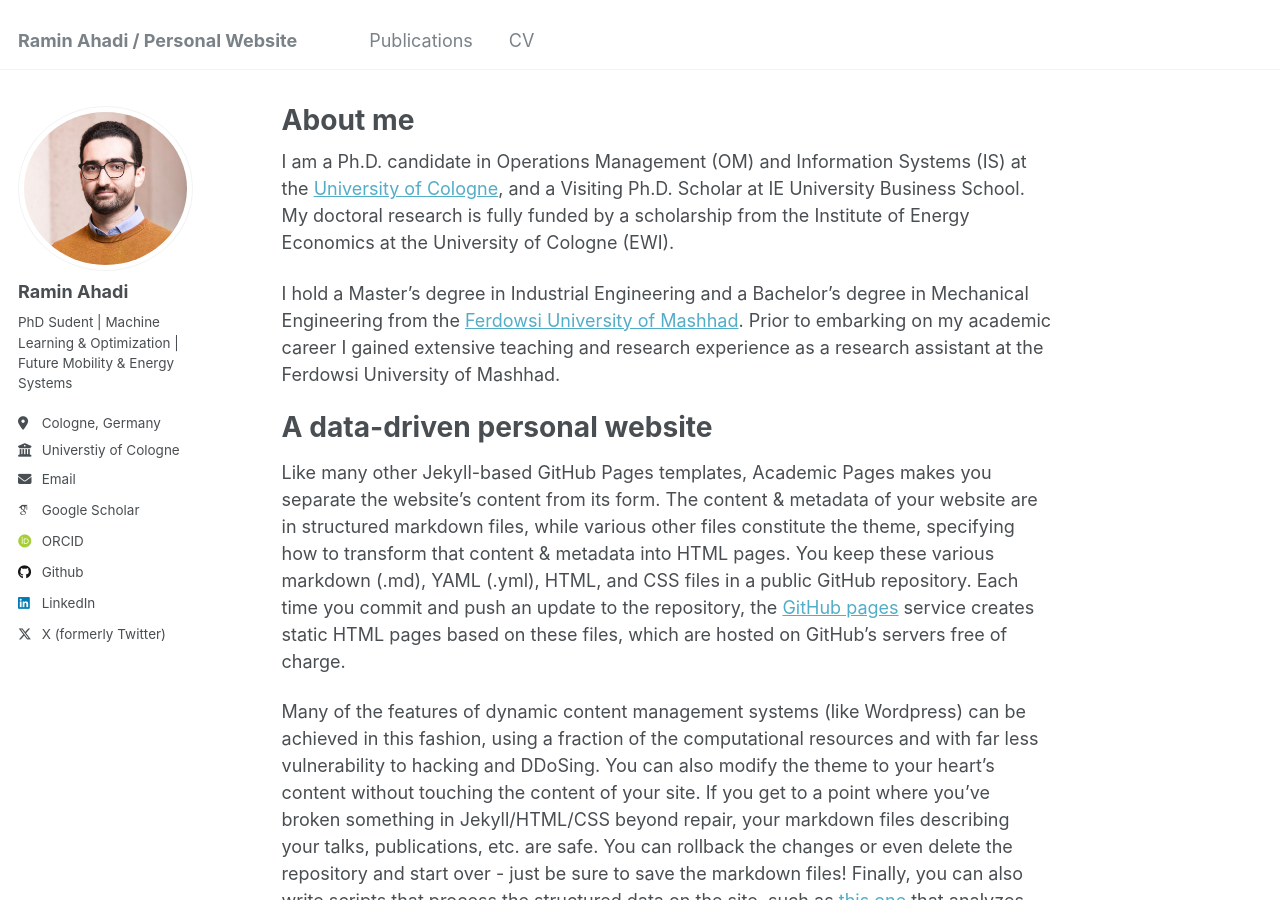
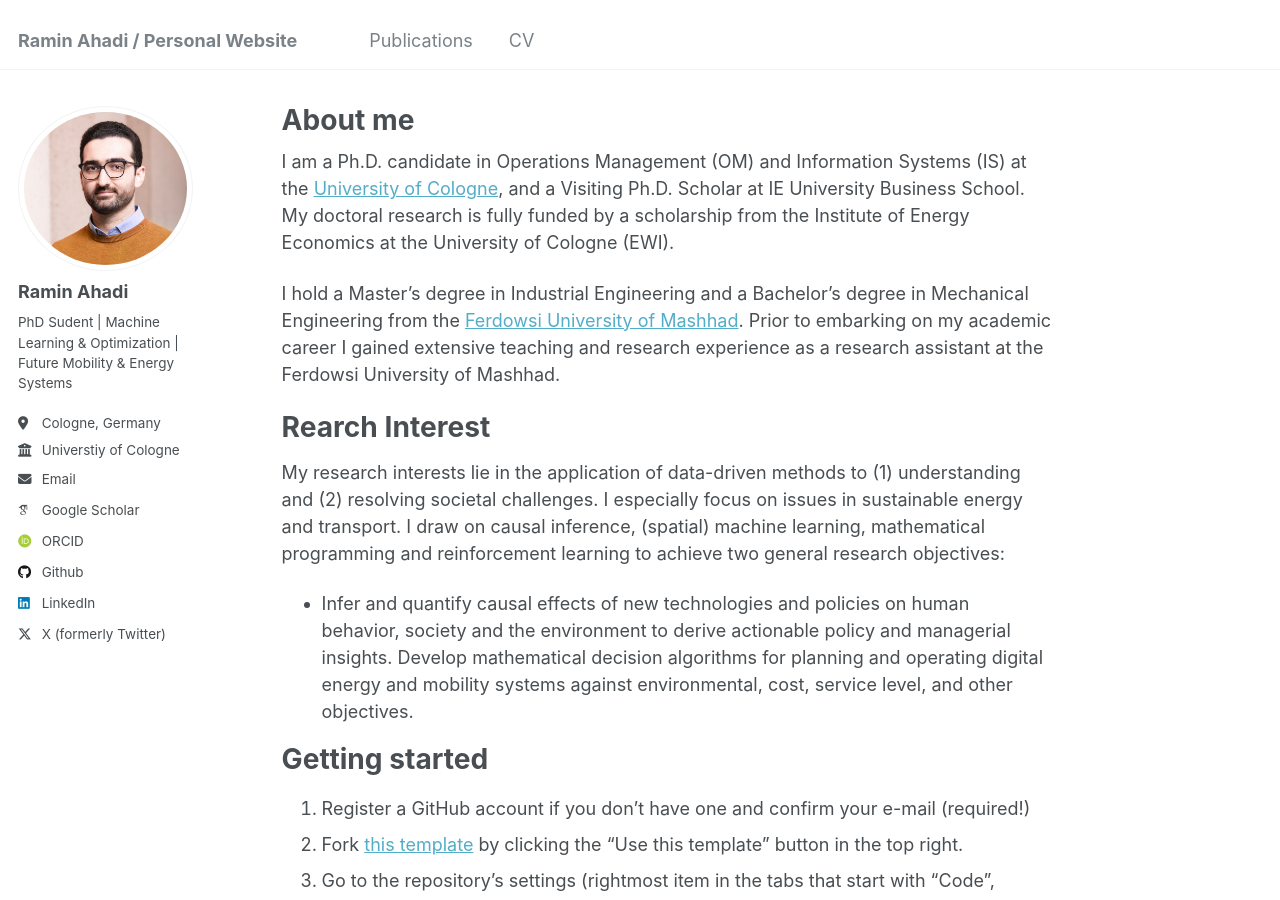
Before and after one commit to rahadi94/rahadi94.github.io, a Jekyll site: the page built from _pages/about.md, in a window 1280 px wide and 900 px high. Built offline with Jekyll 4.4.1, drawn with Linux system fonts in a browser that asks for light colours; some web fonts are replaced; some of the changed text lies outside the part shown.

Commit message:
Update about.md

```diff
--- a/_pages/about.md
+++ b/_pages/about.md
@@ -11,11 +11,12 @@ I am a Ph.D. candidate in Operations Management (OM) and Information Systems (IS
 
 I hold a Master’s degree in Industrial Engineering and a Bachelor’s degree in Mechanical Engineering from the [Ferdowsi University of Mashhad](https://en.um.ac.ir/content/Faculty-of-Engineering). Prior to embarking on my academic career I gained extensive teaching and research experience as a research assistant at the Ferdowsi University of Mashhad.
 
-A data-driven personal website
+Rearch Interest
 ======
-Like many other Jekyll-based GitHub Pages templates, Academic Pages makes you separate the website's content from its form. The content & metadata of your website are in structured markdown files, while various other files constitute the theme, specifying how to transform that content & metadata into HTML pages. You keep these various markdown (.md), YAML (.yml), HTML, and CSS files in a public GitHub repository. Each time you commit and push an update to the repository, the [GitHub pages](https://pages.github.com/) service creates static HTML pages based on these files, which are hosted on GitHub's servers free of charge.
+My research interests lie in the application of data-driven methods to (1) understanding and (2) resolving societal challenges. I especially focus on issues in sustainable energy and transport. I draw on causal inference, (spatial) machine learning, mathematical programming and reinforcement learning to achieve two general research objectives:
 
-Many of the features of dynamic content management systems (like Wordpress) can be achieved in this fashion, using a fraction of the computational resources and with far less vulnerability to hacking and DDoSing. You can also modify the theme to your heart's content without touching the content of your site. If you get to a point where you've broken something in Jekyll/HTML/CSS beyond repair, your markdown files describing your talks, publications, etc. are safe. You can rollback the changes or even delete the repository and start over - just be sure to save the markdown files! Finally, you can also write scripts that process the structured data on the site, such as [this one](https://github.com/academicpages/academicpages.github.io/blob/master/talkmap.ipynb) that analyzes metadata in pages about talks to display [a map of every location you've given a talk](https://academicpages.github.io/talkmap.html).
+* Infer and quantify causal effects of new technologies and policies on human behavior, society and the environment to derive actionable policy and managerial insights.
+Develop mathematical decision algorithms for planning and operating digital energy and mobility systems against environmental, cost, service level, and other objectives.
 
 Getting started
 ======
```
